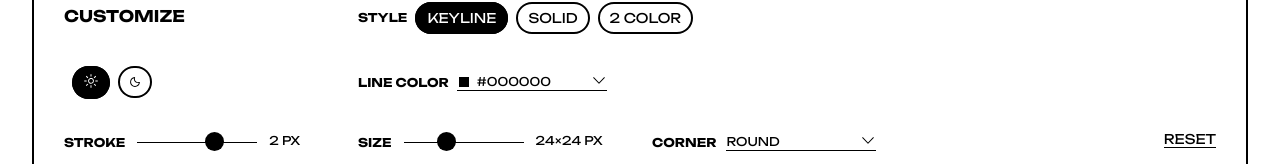
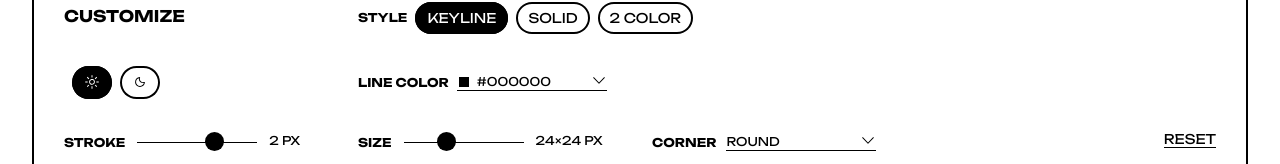
Before and after one commit to nixstrom/polkadot-icons-1, a Next.js app: page / in a window 1280 px wide. Shown: the part 701-865 px from the top of the page. Built offline with nearby package versions, Linux system fonts and the light colour scheme.

Commit message:
Center theme icons

```diff
--- a/src/modules/Header/Header.module.css
+++ b/src/modules/Header/Header.module.css
@@ -65,6 +65,15 @@
 
 .rangeInputWrapper > span {
 	text-align: right;
+}
+
+.themeModule button {
+	width: 40px;
+}
+
+.themeModule button svg {
+	position: relative;
+	top: 1px;
 }
 
 /* prevent layout shift when toggling style */
--- a/src/modules/Header/Header.tsx
+++ b/src/modules/Header/Header.tsx
@@ -109,8 +109,8 @@ export const Header = () => {
 					value={theme}
 					options={['light', 'dark']}
 					renderOptions={[
-						<Sun key="sun" aria-label="Light mode" />,
-						<Moon key="moon" aria-label="Dark mode" />,
+						<Sun key="sun" aria-label="Light mode" height="14" />,
+						<Moon key="moon" aria-label="Dark mode" height="14" />,
 					]}
 					className={styles.themeModule}
 					onChange={setTheme}
```
